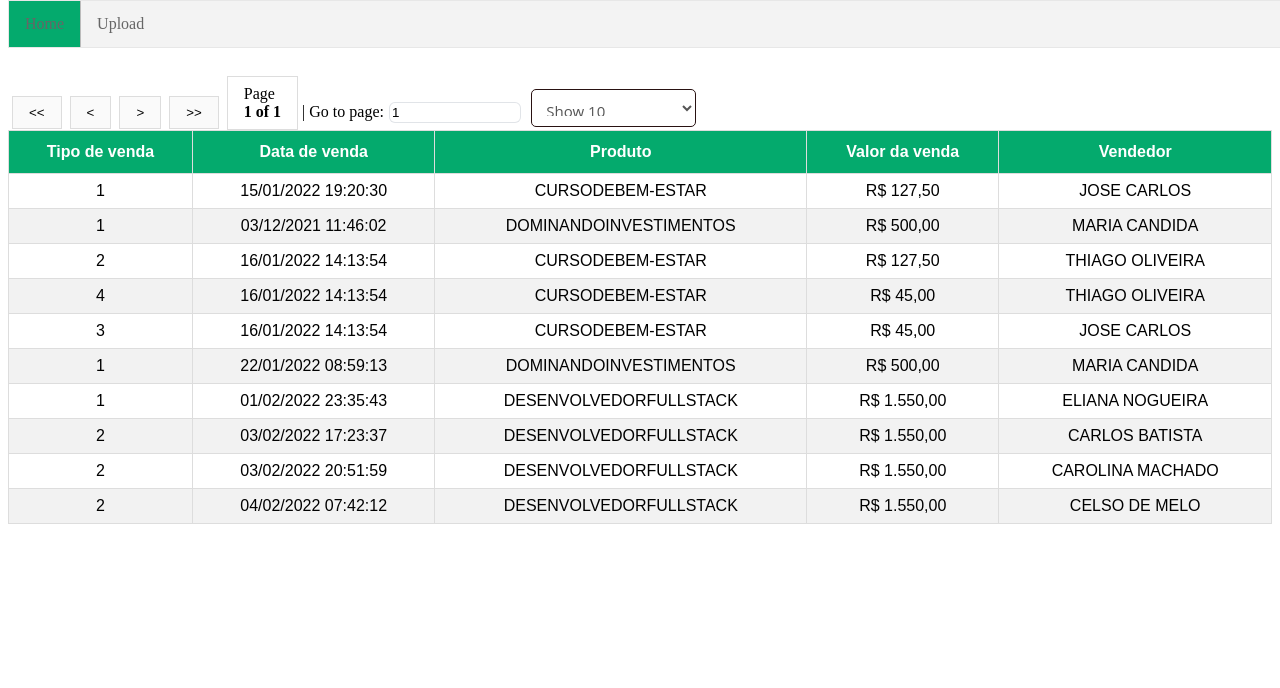
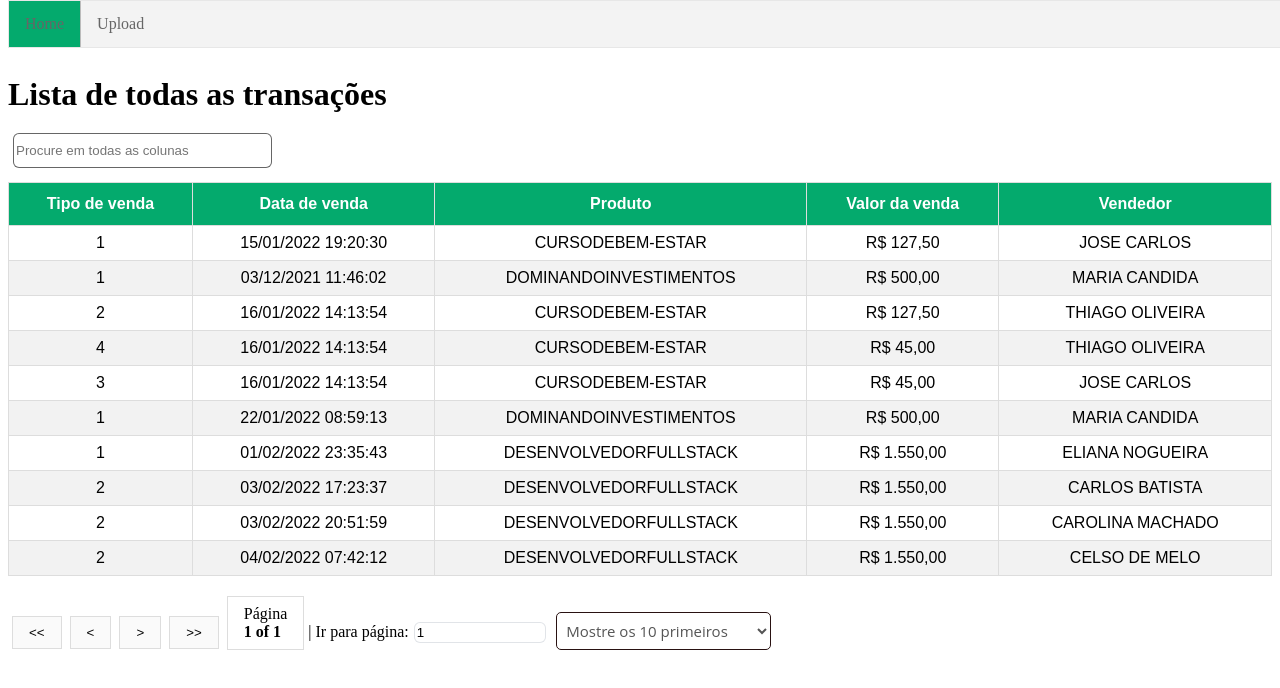
Before and after one commit to agnerbzrao/ReactJs-Nest-Crud-Typescript, a React (Vite) app in the folder react-project/: page / in a window 1280 px wide. Shown: the top 688 px of the page. Built offline with nearby package versions, Linux system fonts and the light colour scheme.

Commit message:
Added the filter on table and the check if it has data for show on table

```diff
--- /dev/null
+++ b/react-project/src/components/table/filter.tsx
@@ -0,0 +1,53 @@
+import { rankItem, rankings } from '@tanstack/match-sorter-utils'
+import type { RankingInfo } from '@tanstack/match-sorter-utils'
+import type { Row } from '@tanstack/react-table'
+const fuzzy = <TData extends Record<string, any> = {}>(
+  row: Row<TData>,
+  columnId: string,
+  filterValue: string | number,
+  addMeta: (item: RankingInfo) => void
+) => {
+  const itemRank = rankItem(row.getValue(columnId), filterValue as string, {
+    threshold: rankings.MATCHES,
+  })
+  addMeta(itemRank)
+  return itemRank.passed
+}
+
+//  if the value is falsy, then the columnFilters state entry for that filter will removed from that array.
+// https://github.com/KevinVandy/material-react-table/discussions/223#discussioncomment-4249221
+fuzzy.autoRemove = (val: any) => !val
+
+const contains = <TData extends Record<string, any> = {}>(
+  row: Row<TData>,
+  id: string,
+  filterValue: string | number
+) =>
+  row
+    .getValue<string | number>(id)
+    .toString()
+    .toLowerCase()
+    .trim()
+    .includes(filterValue.toString().toLowerCase().trim())
+
+contains.autoRemove = (val: any) => !val
+
+const startsWith = <TData extends Record<string, any> = {}>(
+  row: Row<TData>,
+  id: string,
+  filterValue: string | number
+) =>
+  row
+    .getValue<string | number>(id)
+    .toString()
+    .toLowerCase()
+    .trim()
+    .startsWith(filterValue.toString().toLowerCase().trim())
+
+startsWith.autoRemove = (val: any) => !val
+
+export const filterFns = {
+  fuzzy,
+  contains,
+  startsWith,
+}
--- a/react-project/src/components/table/table.css
+++ b/react-project/src/components/table/table.css
@@ -45,13 +45,16 @@ input {
   border-radius: 5px;
   margin: 0 0 0px 6px;
 }
+
+.pagination-div{
+    margin: 20px 0 0 0;
+}
 select{
-    width: 13%;
+    width: 17%;
     height: 38px;
     border: 1px solid #ccc;
     border-radius: 5px;
-    padding-left: 5px;
-    padding: 10px;
+    padding: 1px 0 1px 5px;
     font-size: 15px;
     font-family: 'Open Sans', sans-serif;
     color: #555;
@@ -71,3 +74,13 @@ select>option{
     padding: 15px;
     border: 1px solid rgb(41, 18, 18);
 }
+.input-filter {
+    width: 20%;
+    border: 0;
+    outline: 0;
+    box-shadow: 0 0 0 1px #666;
+    padding: 2px;
+    border-radius: 5px;
+    margin: 0 0 15px 6px;
+    height: 29px;
+  }
--- a/react-project/src/components/table/table.tsx
+++ b/react-project/src/components/table/table.tsx
@@ -3,96 +3,93 @@ import {
   useReactTable,
   flexRender,
   getPaginationRowModel,
+  getFilteredRowModel,
 } from '@tanstack/react-table'
+import { useEffect, useState } from 'react'
 import type { ColumnDef } from '@tanstack/react-table'
 import './table.css'
 
+interface Props
+  extends Omit<React.InputHTMLAttributes<HTMLInputElement>, 'onChange'> {
+  value: string | number
+  onChange: (val: string | number) => void
+  debounceTime?: number
+}
 interface ReactTableProps<T extends object> {
   data: T[]
   columns: ColumnDef<T>[]
   showNavigation?: boolean
+  showGlobalFilter?: boolean
+  filterFn?: FilterFn<T>
 }
+export const DebouncedInput = ({
+  value: initialValue,
+  onChange,
+  debounceTime = 300,
+  ...props
+}: Props) => {
+  const [value, setValue] = useState(initialValue)
+
+  // setValue if any initialValue changes
+  useEffect(() => {
+    setValue(initialValue)
+  }, [initialValue])
+
+  // debounce onChange — triggered on every keypress
+  useEffect(() => {
+    const timeout = setTimeout(() => {
+      onChange(value)
+    }, debounceTime)
+
+    return () => {
+      clearTimeout(timeout)
+    }
+  }, [value, onChange, debounceTime])
+
+  return (
+    <input
+      {...props}
+      value={value}
+      onChange={(e) => setValue(e.target.value)}
+    />
+  )
+}
+/* eslint-disable @typescript-eslint/no-explicit-any */
+
+
 
 export const Table = <T extends object>({
   data,
   columns,
   showNavigation = true,
+  showGlobalFilter = false,
+  filterFn = filterFns.fuzzy,
 }: ReactTableProps<T>) => {
+  const [globalFilter, setGlobalFilter] = useState('')
   const table = useReactTable({
     data,
     columns,
+    state: {
+      globalFilter,
+    },
     getCoreRowModel: getCoreRowModel(),
     getPaginationRowModel: getPaginationRowModel(),
+    getFilteredRowModel: getFilteredRowModel(),
+    onGlobalFilterChange: setGlobalFilter,
+    globalFilterFn: filterFn,
   })
 
   return (
     <>
-      {showNavigation ? (
+    {data.length > 0 ? (
         <>
-          <div className="h-2 mt-5" />
-          <div className="flex items-center gap-2">
-            <button
-              className="pagination"
-              onClick={() => table.setPageIndex(0)}
-              disabled={!table.getCanPreviousPage()}
-            >
-              {'<<'}
-            </button>
-            <button
-              className="pagination"
-              onClick={() => table.previousPage()}
-              disabled={!table.getCanPreviousPage()}
-            >
-              {'<'}
-            </button>
-            <button
-              className="pagination"
-              onClick={() => table.nextPage()}
-              disabled={!table.getCanNextPage()}
-            >
-              {'>'}
-            </button>
-            <button
-              className="pagination"
-              onClick={() => table.setPageIndex(table.getPageCount() - 1)}
-              disabled={!table.getCanNextPage()}
-            >
-              {'>>'}
-            </button>
-            <span className="pagination">
-              <div>Page</div>
-              <strong>
-                {table.getState().pagination.pageIndex + 1} of{' '}
-                {table.getPageCount()}
-              </strong>
-            </span>
-            <span>
-              | Go to page:
-              <input
-                type="number"
-                defaultValue={table.getState().pagination.pageIndex + 1}
-                onChange={(e) => {
-                  const page = e.target.value ? Number(e.target.value) - 1 : 0
-                  table.setPageIndex(page)
-                }}
-                className="w-16 rounded border p-1"
-              />
-            </span>
-            <select
-              value={table.getState().pagination.pageSize}
-              onChange={(e) => {
-                table.setPageSize(Number(e.target.value))
-              }}
-            >
-              {[10, 20, 30, 40, 50].map((pageSize) => (
-                <option key={pageSize} value={pageSize}>
-                  Show {pageSize}
-                </option>
-              ))}
-            </select>
-            <div className="h-4" />
-          </div>
-        </>
+      {showGlobalFilter ? (
+        <DebouncedInput
+          value={globalFilter ?? ''}
+          onChange={(value) => setGlobalFilter(String(value))}
+          className="input-filter"
+          placeholder="Procure em todas as colunas"
+        />
       ) : null}
       <table className="table-style">
         <thead>
@@ -123,6 +120,71 @@ export const Table = <T extends object>({
           ))}
         </tbody>
       </table>
+      {showNavigation ? (
+        <>
+          <div className="pagination-div">
+            <button
+              className="pagination"
+              onClick={() => table.setPageIndex(0)}
+              disabled={!table.getCanPreviousPage()}
+            >
+              {'<<'}
+            </button>
+            <button
+              className="pagination"
+              onClick={() => table.previousPage()}
+              disabled={!table.getCanPreviousPage()}
+            >
+              {'<'}
+            </button>
+            <button
+              className="pagination"
+              onClick={() => table.nextPage()}
+              disabled={!table.getCanNextPage()}
+            >
+              {'>'}
+            </button>
+            <button
+              className="pagination"
+              onClick={() => table.setPageIndex(table.getPageCount() - 1)}
+              disabled={!table.getCanNextPage()}
+            >
+              {'>>'}
+            </button>
+            <span className="pagination">
+              <div>Página</div>
+              <strong>
+                {table.getState().pagination.pageIndex + 1} of{' '}
+                {table.getPageCount()}
+              </strong>
+            </span>
+            <span>
+              | Ir para página:
+              <input
+                type="number"
+                defaultValue={table.getState().pagination.pageIndex + 1}
+                onChange={(e) => {
+                  const page = e.target.value ? Number(e.target.value) - 1 : 0
+                  table.setPageIndex(page)
+                }}
+              />
+            </span>
+            <select
+              value={table.getState().pagination.pageSize}
+              onChange={(e) => {
+                table.setPageSize(Number(e.target.value))
+              }}
+            >
+              {[10, 20, 30, 40, 50].map((pageSize) => (
+                <option key={pageSize} value={pageSize}>
+                  Mostre os {pageSize} primeiros
+                </option>
+              ))}
+            </select>
+          </div>
+        </>
+      ) : null}
+      </>): <h1>Não há dados de transações no momento</h1>}
     </>
   )
 }
--- a/react-project/src/components/transaction/transactions.tsx
+++ b/react-project/src/components/transaction/transactions.tsx
@@ -5,6 +5,7 @@ import { ColumnDef } from '@tanstack/react-table'
 import './transactions.css'
 import NavBar from '../nav/nav-bar'
 import Table from '../table/table'
+import { filterFns } from '../table/filter'
 
 function Transactions() {
   //   // data state to store the TV Maze API data. Its initial value is an empty array
@@ -25,16 +26,30 @@ function Transactions() {
     value_sale: string
     seller: string
   }
-  const convertIsoBrazilianDate = (dateIso): string => {
-    const getDate = dateIso.slice(0, 10).split('-');
-    const getHours = dateIso.slice(11, 19).split(':');
-    return getDate[2] +'/'+ getDate[1] +'/'+ getDate[0] + ' '+ getHours[0] + ':'+ getHours[1] + ':'+ getHours[2];
+  const convertIsoDateToBrazilianDate = (dateIso): string => {
+    const getDate = dateIso.slice(0, 10).split('-')
+    const getHours = dateIso.slice(11, 19).split(':')
+    return (
+      getDate[2] +
+      '/' +
+      getDate[1] +
+      '/' +
+      getDate[0] +
+      ' ' +
+      getHours[0] +
+      ':' +
+      getHours[1] +
+      ':' +
+      getHours[2]
+    )
   }
 
   const convertCentavosReal = (centavos): Number => {
-    const numberDivided= Number(centavos)/100;
-    return numberDivided.toLocaleString("pt-BR", {style: 'currency', currency: 'BRL' });
-
+    const numberDivided = Number(centavos) / 100
+    return numberDivided.toLocaleString('pt-BR', {
+      style: 'currency',
+      currency: 'BRL',
+    })
   }
   const cols = useMemo<ColumnDef<Item>[]>(
     () => [
@@ -45,7 +60,7 @@ function Transactions() {
       },
       {
         header: 'Data de venda',
-        cell: (row) => convertIsoBrazilianDate(row.renderValue()),
+        cell: (row) => convertIsoDateToBrazilianDate(row.renderValue()),
         accessorKey: 'date_sale',
       },
       {
@@ -150,11 +165,20 @@ function Transactions() {
       },
     ]
   }
+
+  // most of table work acceptably well with this function
+
   return (
     <>
       <NavBar />
       <div className="transactions">
-        <Table data={dummyData()} columns={cols} />
+      <h1>Lista de todas as transações</h1>
+        <Table
+          data={dummyData()}
+          columns={cols}
+          showGlobalFilter
+          filterFn={filterFns.contains}
+        />
       </div>
     </>
   )
```
